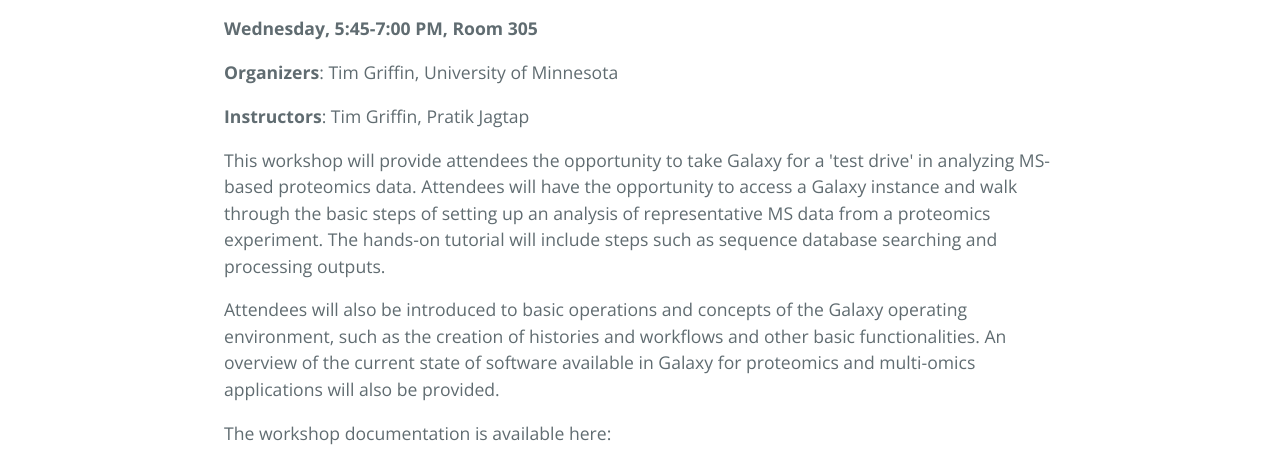
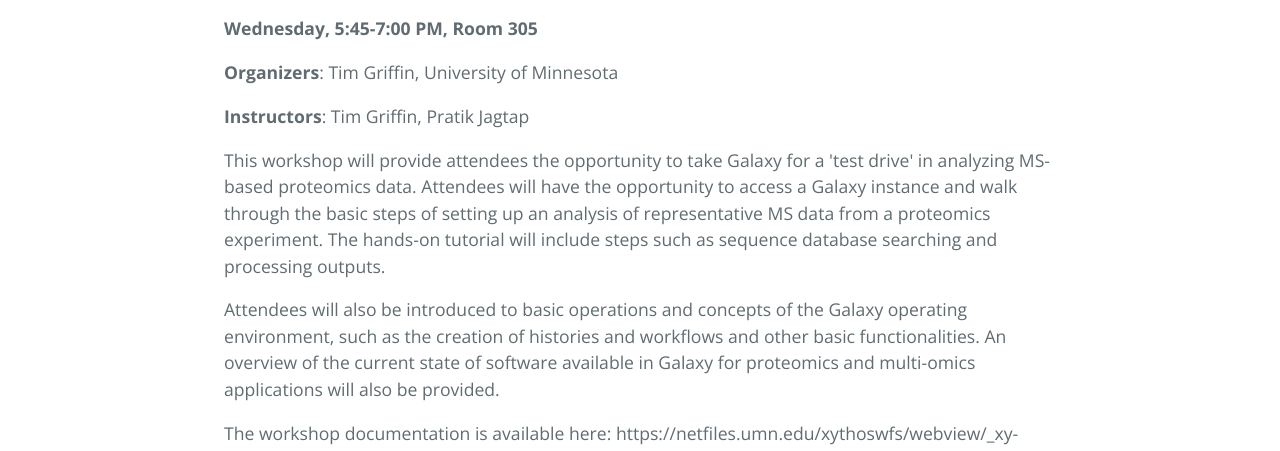
Before and after one commit to galaxyproteomics/asms2016, a plain HTML site: page index.html in a window 1280 px wide. Shown: the part 482-933 px from the top of the page. Drawn offline with nearby package versions, Linux system fonts and the light colour scheme.

Commit message:
Add link to documentation

```diff
--- a/index.html
+++ b/index.html
@@ -29,7 +29,7 @@
 
 <p>Attendees will also be introduced to basic operations and concepts of the Galaxy operating environment, such as the creation of histories and workflows and other basic functionalities. An overview of the current state of software available in Galaxy for proteomics and multi-omics applications will also be provided.</p>
 
-<p>The workshop documentation is available here: <a href="Link here"></a></p>
+<p>The workshop documentation is available here: <a href="https://netfiles.umn.edu/xythoswfs/webview/_xy-17908461_1"></a>https://netfiles.umn.edu/xythoswfs/webview/_xy-17908461_1</p>
 
 <p>Attendees are encouraged to bring a laptop computer to participate.</p>
 
```
